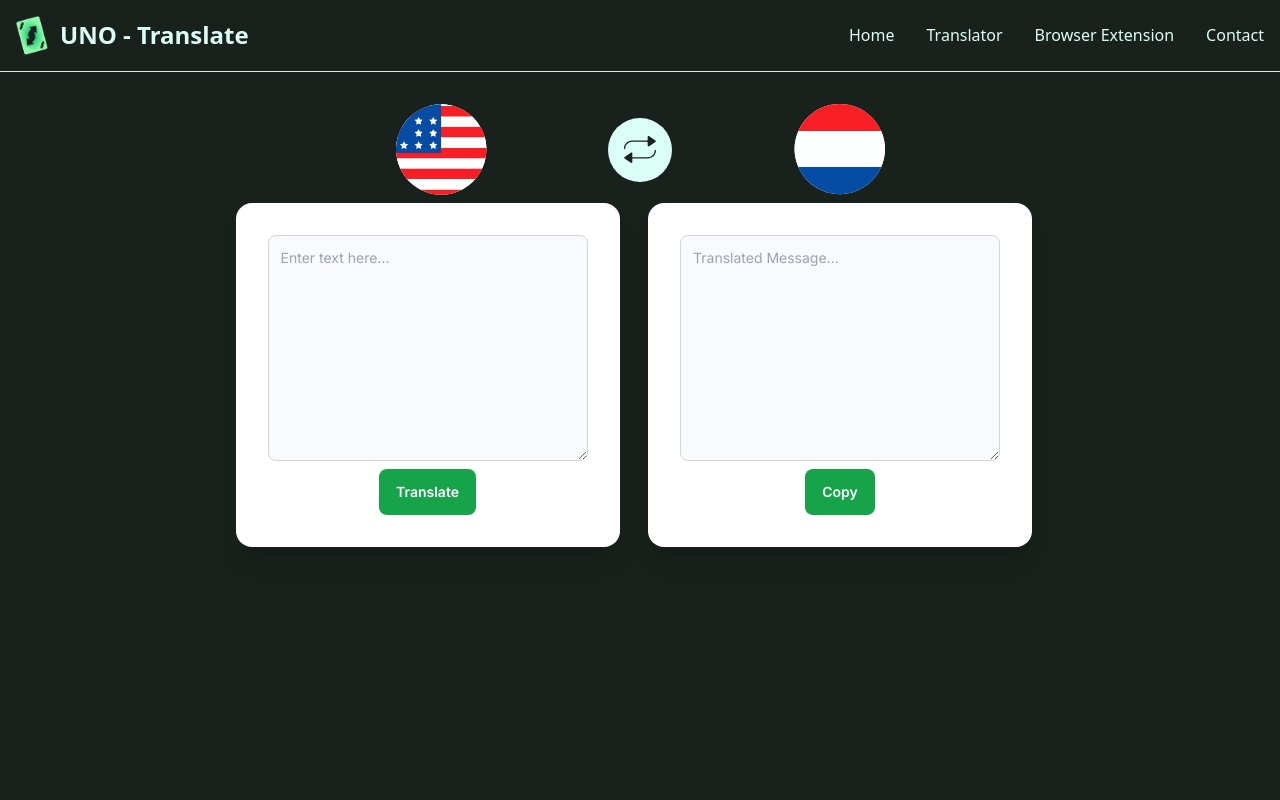
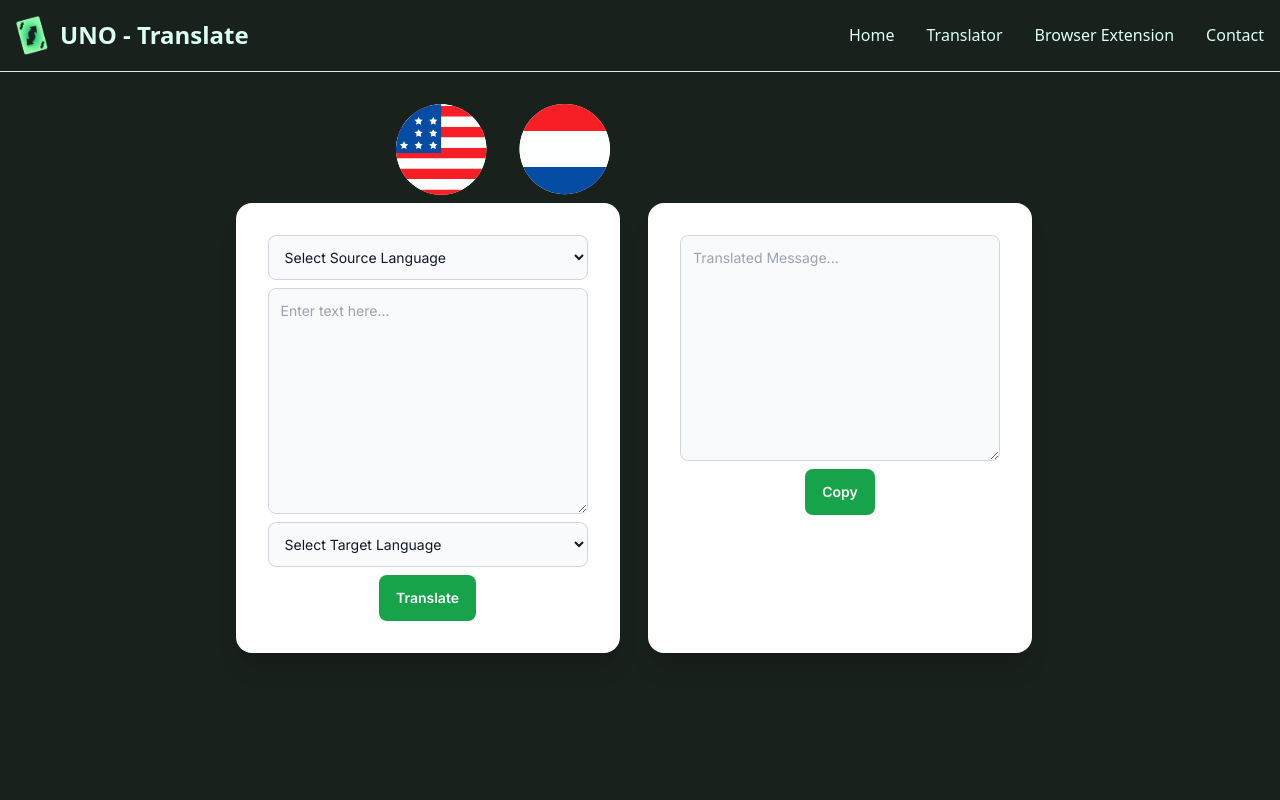
Before and after one commit to Aman-Clement/Major-Project, a Next.js app: page /translate in a window 1280 px wide. Shown: the top 800 px of the page. Built offline with nearby package versions, Linux system fonts and the light colour scheme.

Commit message:
Abra ka dabra frontend

```diff
--- a/components/Navbar.jsx
+++ b/components/Navbar.jsx
@@ -28,7 +28,7 @@ const Navbar = () => {
             </li>
             <li>
               <a
-                href="#"
+                href="/translate"
                 className="block py-2 px-3 text-customGreen rounded md:hover:bg-transparent md:p-0 dark:border-gray-700"
               >
                 Translator
--- a/components/Translate.jsx
+++ b/components/Translate.jsx
@@ -9,7 +9,7 @@ import France from "@/assets/comps/France.svg";
 const Translate = () => {
   return (
     <div>
-      <div class="grid grid-cols-3 gap-4">
+      <div className="grid grid-cols-3 gap-4">
         <a
           href="/translate"
           className="py-2 px-2 pl-40 inline-flex items-center gap-x-1 text-xs font-semibold" // Adjust padding and font size
@@ -18,100 +18,59 @@ const Translate = () => {
         </a>
         <a
           href="/translate"
-          className="py-4 px-4 my-auto w-16 h-16 mx-auto inline-flex items-center rounded-full gap-x-1 text-xs font-semibold bg-customGreen" // Adjust padding and font size
-        >
-          <Image src={bidirection} />
-        </a>
-        {/* <a
-          className="w-10 inline-flex items-center gap-x-1 px-auto
-                       bg-blue-500 hover:bg-red-500 text-white"
-        >
-          <Image src={bidirection} />
-        </a> */}
-        <a
-          href="/translate"
           className="py-2 px-2 pr-40 inline-flex items-center gap-x-1 text-xs font-semibold" // Adjust padding and font size
         >
           <Image src={France} />
         </a>
       </div>
-      <div class="grid grid-cols-2 gap-4">
+
+      <div className="grid grid-cols-2 gap-4">
         <div className="card w-96 bg-base-100 shadow-xl">
           <div className="card-body items-center text-center">
-            {/* <h2 className="card-title">Select Language!</h2>
-            <p>If a dog chews shoes whose shoes does he choose?</p> */}
-            {/* <details className="dropdown">
-              <summary className="m-1 btn btn-primary">English</summary>
-              <ul className="p-2 shadow menu dropdown-content z-[1] bg-base-100 rounded-box w-52">
-                <li>
-                  <a>Item 1</a>
-                </li>
-                <li>
-                  <a>Item 2</a>
-                </li>
-              </ul>
-            </details> */}
-            {/* <h2 className="card-title">Your Message:</h2> */}
+            <select
+              id="source-language"
+              className="block p-3 w-full text-sm text-gray-900 bg-gray-50 rounded-lg border border-gray-300"
+            >
+              <option value="">Select Source Language</option>
+              <option value="en">English</option>
+              <option value="hi">Hindi</option>
+              <option value="mr">Marathi</option>
+              {/* Add other language options here */}
+            </select>
+
             <textarea
               id="message"
               rows="10"
-              class="block p-3 w-full text-sm text-gray-900 bg-gray-50 rounded-lg border border-gray-300 "
+              className="block p-3 w-full text-sm text-gray-900 bg-gray-50 rounded-lg border border-gray-300"
               placeholder="Enter text here..."
               sx={"height: auto; resize: vertical;"}
             ></textarea>
 
-            {/* <h2 className="card-title">Select Target Language!</h2> */}
-            {/* <details className="dropdown">
-              <summary className="m-1 btn btn-primary">Spanish</summary>
-              <ul className="p-2 shadow menu dropdown-content z-[1] bg-base-100 rounded-box w-52">
-                <li>
-                  <a>Spanish</a>
-                </li>
-                <li>
-                  <a>French</a>
-                </li>
-                <li>
-                  <a>Japanese</a>
-                </li>
-              </ul>
-            </details> */}
+            <select
+              id="target-language"
+              className="block p-3 w-full text-sm text-gray-900 bg-gray-50 rounded-lg border border-gray-300"
+            >
+              <option value="">Select Target Language</option>
+              <option value="es">Spanish</option>
+              <option value="fr">French</option>
+              {/* Add other language options here */}
+            </select>
+
             <a
               href="#translate"
               className="py-3 px-4 inline-flex justify-center items-center gap-x-2 text-sm font-semibold rounded-lg border border-transparent bg-green-600 text-white hover:bg-blue-700 disabled:opacity-50 disabled:pointer-events-none dark:focus:outline-none dark:focus:ring-1 dark:focus:ring-gray-600"
             >
               Translate
-              {/* <svg
-                className="flex-shrink-0 w-4 h-4"
-                xmlns="http://www.w3.org/2000/svg"
-                width="24"
-                height="24"
-                viewBox="0 0 24 24"
-                fill="none"
-                stroke="currentColor"
-                strokeWidth="2"
-                strokeLinecap="round"
-                strokeLinejoin="round"
-              >
-                <path d="m9 18 6-6-6-6" />
-              </svg> */}
             </a>
           </div>
         </div>
-        {/* <div className="mx-auto my-auto hover:cursor-pointer ">
-          <div
-            id="translate"
-            className="rrounded-lg border-1 border-solid border-white text-4xl mb-10 font-extrabold text-black dark:drop-shadow-[0_0_0.3rem_#ffffff70] dark:invert"
-          >
-            Translate
-          </div>
-        </div> */}
+
         <div className="card w-96 bg-base-100 shadow-xl">
           <div className="card-body items-center text-center">
-            {/* <h2 className="card-title text-green-500">Translated Message!</h2> */}
             <textarea
               id="translatedmessage"
               rows="10"
-              class="block p-3 w-full text-sm text-gray-900 bg-gray-50 rounded-lg border border-gray-300 "
+              className="block p-3 w-full text-sm text-gray-900 bg-gray-50 rounded-lg border border-gray-300"
               placeholder="Translated Message..."
               sx={"height: auto; resize: vertical;"}
             ></textarea>
@@ -120,71 +79,7 @@ const Translate = () => {
               className="py-3 px-4 inline-flex justify-center items-center gap-x-2 text-sm font-semibold rounded-lg border border-transparent bg-green-600 text-white hover:bg-blue-700 disabled:opacity-50 disabled:pointer-events-none dark:focus:outline-none dark:focus:ring-1 dark:focus:ring-gray-600"
             >
               Copy
-              {/* <svg
-                className="flex-shrink-0 w-4 h-4"
-                xmlns="http://www.w3.org/2000/svg"
-                width="24"
-                height="24"
-                viewBox="0 0 24 24"
-                fill="none"
-                stroke="currentColor"
-                strokeWidth="2"
-                strokeLinecap="round"
-                strokeLinejoin="round"
-              >
-                <path d="m9 18 6-6-6-6" />
-              </svg> */}
             </a>
-
-            {/* <details className="dropdown">
-              <summary className="m-1 btn btn-primary">open or close</summary>
-              <ul className="p-2 shadow menu dropdown-content z-[1] bg-base-100 rounded-box w-52">
-                <li>
-                  <a>Item 1</a>
-                </li>
-                <li>
-                  <a>Item 2</a>
-                </li>
-              </ul>
-            </details> */}
-            {/* <div className="mt-8">
-              <div className="chat chat-start">
-                <div className="chat-image avatar">
-                  <div className="w-10 rounded-full">
-                    <Image
-                      alt="Tailwind CSS chat bubble component"
-                      src={Subject}
-                    />
-                  </div>
-                </div>
-                <div className="chat-header ml-1">Subject ABC</div>
-                <div className="chat-bubble">Don't push your luck! 😠</div>
-                <div className="chat-footer opacity-50">Delivered</div>
-              </div>
-              <div className="chat chat-end">
-                <div className="chat-image avatar">
-                  <div className="w-10 rounded-full">
-                    <Image alt="Tailwind CSS chat bubble component" src={UNO} />
-                  </div>
-                </div>
-                <div className="chat-header mr-1">UNO</div>
-                <div className="chat-bubble">No fuerces tu suerte. 😠!</div>
-                <div className="chat-footer opacity-50">Seen at 12:46</div>
-              </div>
-            </div> */}
-
-            {/* <label
-              for="message"
-              class="block mb-2 text-sm font-medium text-gray-900 dark:text-white"
-            >
-              Your message
-            </label>
-            <textarea
-              id="message"
-              rows="4"
-              class="block p-2.5 w-full text-sm text-gray-900 bg-gray-50 rounded-lg border border-gray-300 focus:ring-blue-500 focus:border-blue-500 dark:bg-gray-700 dark:border-gray-600 dark:placeholder-gray-400 dark:text-white dark:focus:ring-blue-500 dark:focus:border-blue-500"
-              placeholder="Leave a comment..."
-            ></textarea> */}
           </div>
         </div>
       </div>
```
